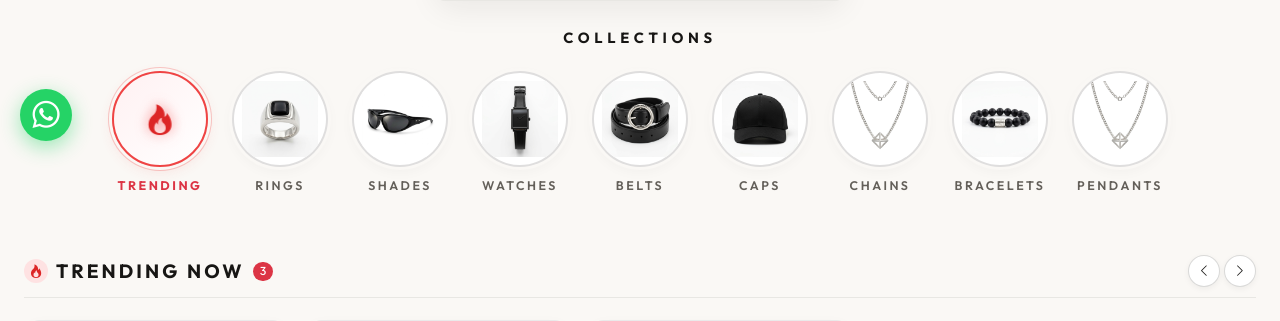
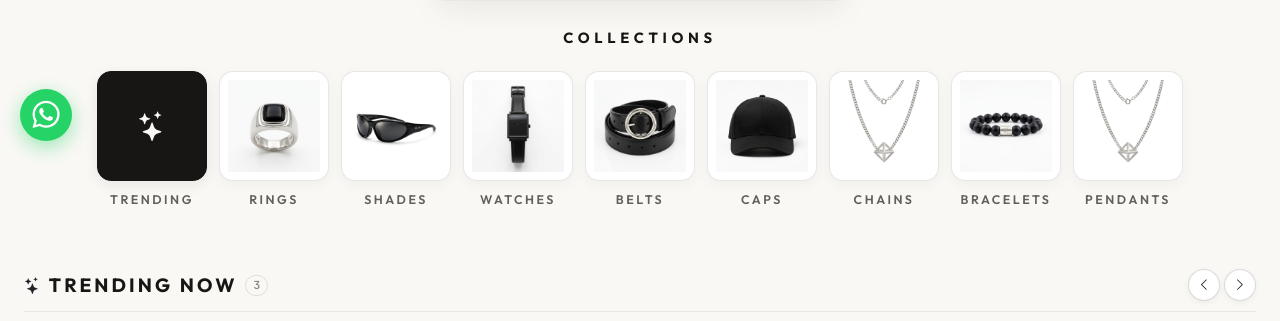
Before and after one commit to arjun-00012/aashas, a Django app: page / in a window 1280 px wide. Shown: the part 637-958 px from the top of the page. Run offline with Django 5.2, Linux system fonts and the light colour scheme; data comes from the database, SQL or seed files in the repository; both versions use the stored data as it was after the commit.

Commit message:
Refine trending system with formal classic luxury styling and restore classic category card aesthetics

```diff
--- a/store/templates/base.html
+++ b/store/templates/base.html
@@ -974,8 +974,8 @@
                 <i class="bi bi-chevron-right small text-muted"></i>
             </a>
             <a href="{% url 'home' %}#section-trending" class="drawer-link" data-target-section="#section-trending">
-                <span><i class="bi bi-fire text-danger me-2"></i> Trending Now</span>
-                <span class="badge bg-danger text-white rounded-pill px-2 py-0" style="font-size: 0.65rem;">HOT</span>
+                <span><i class="bi bi-stars me-2"></i> Trending Now</span>
+                <span class="badge bg-dark text-white rounded-pill px-2 py-0" style="font-size: 0.62rem; letter-spacing: 0.08em; background-color: #171614 !important;">CURATED</span>
             </a>
             {% for cat in all_categories %}
             <a href="{% url 'home' %}#section-{{ cat.slug }}" class="drawer-link drawer-category-link" data-target-section="#section-{{ cat.slug }}" data-cat="{{ cat.slug }}">
--- a/store/templates/index.html
+++ b/store/templates/index.html
@@ -181,13 +181,16 @@
             gap: 12px 6px;
         }
         .category-thumb-wrapper {
-            width: clamp(62px, 19vw, 76px) !important;
-            height: clamp(62px, 19vw, 76px) !important;
-            padding: 6px !important;
-            border-radius: 50% !important;
+            width: clamp(60px, 19vw, 80px);
+            height: clamp(60px, 19vw, 80px);
+            padding: 5px;
+            border-radius: 10px;
+        }
+        .trending-thumb-icon {
+            font-size: clamp(1.1rem, 3.2vw, 1.45rem);
         }
         .category-label {
-            margin-top: 6px;
+            margin-top: 5px;
             font-size: clamp(0.55rem, 2vw, 0.68rem);
             letter-spacing: 0.08em;
             line-height: 1.15;
@@ -225,87 +228,81 @@
         transform: translateY(-4px);
     }
 
-    /* Circular Luxury Ring Category Thumbnail */
+    /* Classic Luxury Category Thumbnail Card */
     .category-thumb-wrapper {
-        width: clamp(74px, 20vw, 96px);
-        height: clamp(74px, 20vw, 96px);
+        width: clamp(76px, 22vw, 110px);
+        height: clamp(76px, 22vw, 110px);
         display: flex;
         align-items: center;
         justify-content: center;
         background: #FFFFFF;
-        border-radius: 50%;
+        border-radius: 14px;
         padding: 8px;
         position: relative;
         overflow: hidden;
-        border: 2px solid rgba(28, 25, 23, 0.14);
-        box-shadow: 0 0 0 3px #FAF8F5, 0 4px 14px rgba(28, 25, 23, 0.04);
-        transition: all 0.3s cubic-bezier(0.2, 0.9, 0.3, 1);
-        aspect-ratio: 1 / 1;
+        box-shadow: 0 4px 14px rgba(28, 25, 23, 0.04);
+        border: 1px solid rgba(28, 25, 23, 0.1);
+        transition: all 0.28s cubic-bezier(0.2, 0.9, 0.3, 1);
     }
 
     .category-item-link:hover .category-thumb-wrapper {
-        box-shadow: 0 0 0 3px #FAF8F5, 0 0 0 5px rgba(23, 22, 20, 0.25), 0 8px 20px rgba(28, 25, 23, 0.1);
+        box-shadow: 0 10px 24px rgba(28, 25, 23, 0.1);
         border-color: #171614;
-        transform: scale(1.06);
+        transform: translateY(-2px) scale(1.02);
     }
 
     .category-item-link.active .category-thumb-wrapper {
         border-color: #171614;
-        box-shadow: 0 0 0 3px #FAF8F5, 0 0 0 5px #171614, 0 8px 20px rgba(28, 25, 23, 0.12);
-    }
-
-    /* Trending Story Ring Custom Theme */
-    .category-ring-trending .category-thumb-wrapper {
-        border-color: #EF4444;
-        background: linear-gradient(135deg, #FFF1F2 0%, #FFFFFF 100%);
-        box-shadow: 0 0 0 3px #FAF8F5, 0 0 0 4px rgba(239, 68, 68, 0.28), 0 4px 14px rgba(239, 68, 68, 0.12);
-    }
-
-    .category-ring-trending:hover .category-thumb-wrapper {
-        border-color: #DC2626;
-        box-shadow: 0 0 0 3px #FAF8F5, 0 0 0 5px rgba(220, 38, 38, 0.5), 0 8px 22px rgba(239, 68, 68, 0.22);
-        transform: scale(1.08);
-    }
-
-    .trending-ring-icon {
-        font-size: clamp(1.3rem, 3.8vw, 1.75rem);
-        color: #DC2626;
+        box-shadow: 0 4px 14px rgba(28, 25, 23, 0.08);
+    }
+
+    /* Trending Category Item - Classic Luxury */
+    .category-item-trending .category-thumb-wrapper {
+        background: #171614;
+        border-color: #171614;
+        box-shadow: 0 4px 14px rgba(28, 25, 23, 0.08);
+    }
+
+    .category-item-trending:hover .category-thumb-wrapper {
+        background: #2B2824;
+        border-color: #2B2824;
+        box-shadow: 0 10px 24px rgba(28, 25, 23, 0.16);
+        transform: translateY(-2px) scale(1.02);
+    }
+
+    .trending-thumb-icon {
+        font-size: clamp(1.4rem, 3.8vw, 1.85rem);
+        color: #FAF8F5;
         display: flex;
         align-items: center;
         justify-content: center;
-        animation: flamePulse 2s infinite alternate;
-    }
-
-    @keyframes flamePulse {
-        0% { transform: scale(1); filter: drop-shadow(0 0 2px rgba(239, 68, 68, 0.3)); }
-        100% { transform: scale(1.1); filter: drop-shadow(0 0 6px rgba(239, 68, 68, 0.6)); }
-    }
-
-    .trending-flame-badge {
+        transition: transform 0.25s ease;
+    }
+
+    .category-item-trending:hover .trending-thumb-icon {
+        transform: scale(1.08);
+        color: #FFFFFF;
+    }
+
+    .badge-trending-classic {
+        position: absolute;
+        top: 8px;
+        left: 8px;
+        background: rgba(23, 22, 20, 0.9);
+        backdrop-filter: blur(8px);
+        -webkit-backdrop-filter: blur(8px);
+        color: #FAF8F5;
+        font-size: 0.58rem;
+        font-weight: 700;
+        letter-spacing: 0.1em;
+        text-transform: uppercase;
+        padding: 3px 8px;
+        border-radius: 9999px;
+        z-index: 5;
         display: inline-flex;
         align-items: center;
-        justify-content: center;
-        width: 24px;
-        height: 24px;
-        border-radius: 50%;
-        background: #FEE2E2;
-        color: #DC2626;
-        font-size: 0.85rem;
-    }
-
-    .badge-trending-hot {
-        position: absolute;
-        top: 8px;
-        right: 8px;
-        background: #DC2626;
-        color: #FFFFFF;
-        font-size: 0.58rem;
-        font-weight: 800;
-        letter-spacing: 0.08em;
-        padding: 3px 7px;
-        border-radius: 9999px;
-        box-shadow: 0 2px 6px rgba(220, 38, 38, 0.35);
-        z-index: 5;
+        gap: 4px;
+        box-shadow: 0 2px 6px rgba(23, 22, 20, 0.18);
     }
 
     .category-thumb-img {
@@ -825,16 +822,16 @@
         <h2 class="aesthetic-section-title">COLLECTIONS</h2>
     </div>
 
-    <!-- Category Grid: Trending ring + Watches, Belts, Shades, Caps, Rings, Chains, Bracelets -->
+    <!-- Category Grid: Trending + Watches, Belts, Shades, Caps, Rings, Chains, Bracelets -->
     <div class="category-grid" id="blactifyCategoryGrid">
         {% if trending_products %}
-        <a href="#section-trending" class="category-item-link category-ring-trending" data-cat="trending">
-            <div class="category-thumb-wrapper ring-trending-badge">
-                <div class="trending-ring-icon">
-                    <i class="bi bi-fire"></i>
+        <a href="#section-trending" class="category-item-link category-item-trending" data-cat="trending">
+            <div class="category-thumb-wrapper">
+                <div class="trending-thumb-icon">
+                    <i class="bi bi-stars"></i>
                 </div>
             </div>
-            <span class="category-label text-danger fw-bold">Trending</span>
+            <span class="category-label">Trending</span>
         </a>
         {% endif %}
         {% for cat in categories %}
@@ -889,13 +886,13 @@
          FIRST PRODUCT SHOWCASE: TRENDING NOW (Most Moving Products)
          ========================================================= -->
     {% if trending_products %}
-    <section id="section-trending" class="category-section mb-5 pt-3 trending-showcase-section">
+    <section id="section-trending" class="category-section mb-5 pt-3">
         <div class="section-header">
             <div class="min-w-0 flex-grow-1 pe-2">
                 <div class="section-title-wrap">
-                    <span class="trending-flame-badge"><i class="bi bi-fire"></i></span>
-                    <h2 class="section-title text-truncate" style="letter-spacing: 0.16em;">TRENDING NOW</h2>
-                    <span class="section-count bg-danger text-white border-0">{{ trending_products.count }}</span>
+                    <i class="bi bi-stars text-dark" style="font-size: 1.05rem;"></i>
+                    <h2 class="section-title text-truncate">TRENDING NOW</h2>
+                    <span class="section-count">{{ trending_products.count }}</span>
                 </div>
             </div>
             {% if trending_products.count > 1 %}
@@ -933,7 +930,7 @@
                                 {% else %}
                                     <img src="{% static 'images/ashas_badge.png' %}" alt="{{ product.name }}" loading="lazy">
                                 {% endif %}
-                                <span class="badge-trending-hot"><i class="bi bi-fire me-1"></i>HOT</span>
+                                <span class="badge-trending-classic"><i class="bi bi-stars"></i>TRENDING</span>
                             </div>
                             <h3 class="product-name mt-2" title="{{ product.name }}">{{ product.name }}</h3>
                         </div>
--- a/store/templates/product_form.html
+++ b/store/templates/product_form.html
@@ -219,7 +219,7 @@
                     <div class="p-3 rounded-3 border d-flex align-items-center justify-content-between" style="background: var(--bg-surface-elevated); border-color: var(--border-subtle) !important;">
                         <div class="pe-3">
                             <label class="form-check-label fw-bold text-dark d-block mb-1" for="{{ form.is_trending.id_for_label }}" style="font-size: 0.9rem; cursor: pointer;">
-                                🔥 Feature in Trending Section
+                                <i class="bi bi-stars text-warning me-1"></i> Feature in Trending Section
                             </label>
                             <small class="text-secondary d-block" style="font-size: 0.78rem;">
                                 Display this product in the top "Trending Now" carousel on the homepage and mark with a Trending badge.
```
Also changed, not shown: store/templates/adminpp_dashboard.html (+17 -16 lines), db.sqlite3.
